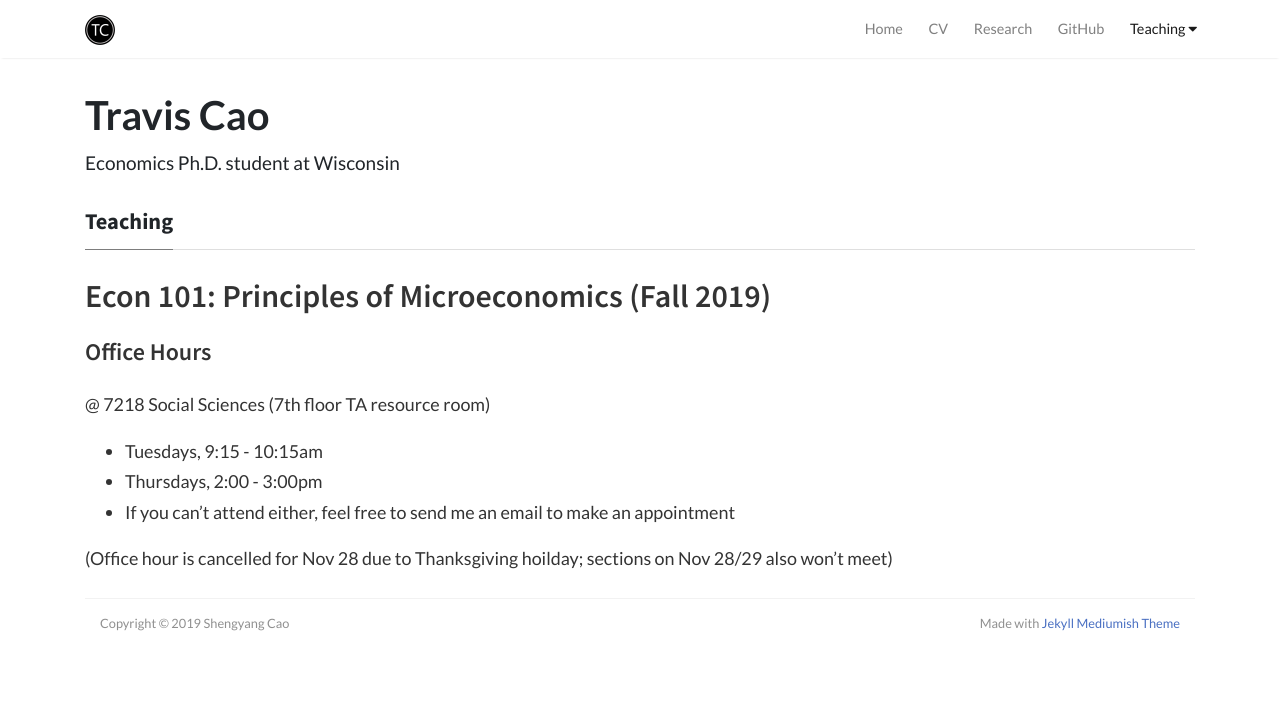
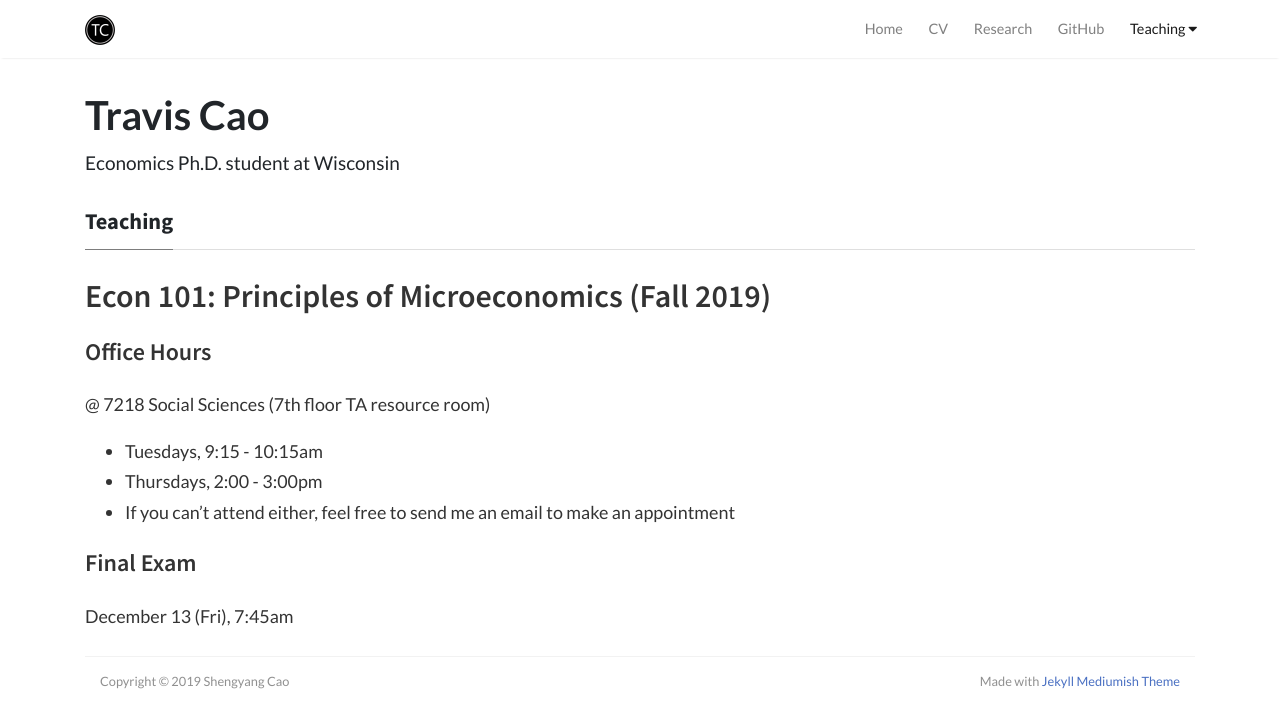
Before and after one commit to scaotravis/scaotravis.github.io, a Jekyll site: the page built from _posts/2019-07-09-teaching-fa-101.md, in a window 1280 px wide. Shown: the top 728 px of the page. Built offline with Jekyll 4.4.1, drawn with Linux system fonts in a browser that asks for light colours; nearby versions of some CDN libraries; comment, search, counter and statistics services are not loaded.

Commit message:
update exam info

```diff
--- a/_posts/2019-07-09-teaching-fa-101.md
+++ b/_posts/2019-07-09-teaching-fa-101.md
@@ -14,4 +14,5 @@ permalink: /teaching/fa19-101
 * Thursdays, 2:00 - 3:00pm
 * If you can't attend either, feel free to send me an email to make an appointment
 
-(Office hour is cancelled for Nov 28 due to Thanksgiving hoilday; sections on Nov 28/29 also won't meet)
+#### Final Exam
+December 13 (Fri), 7:45am
```
Also changed, not shown: 2 other files.
